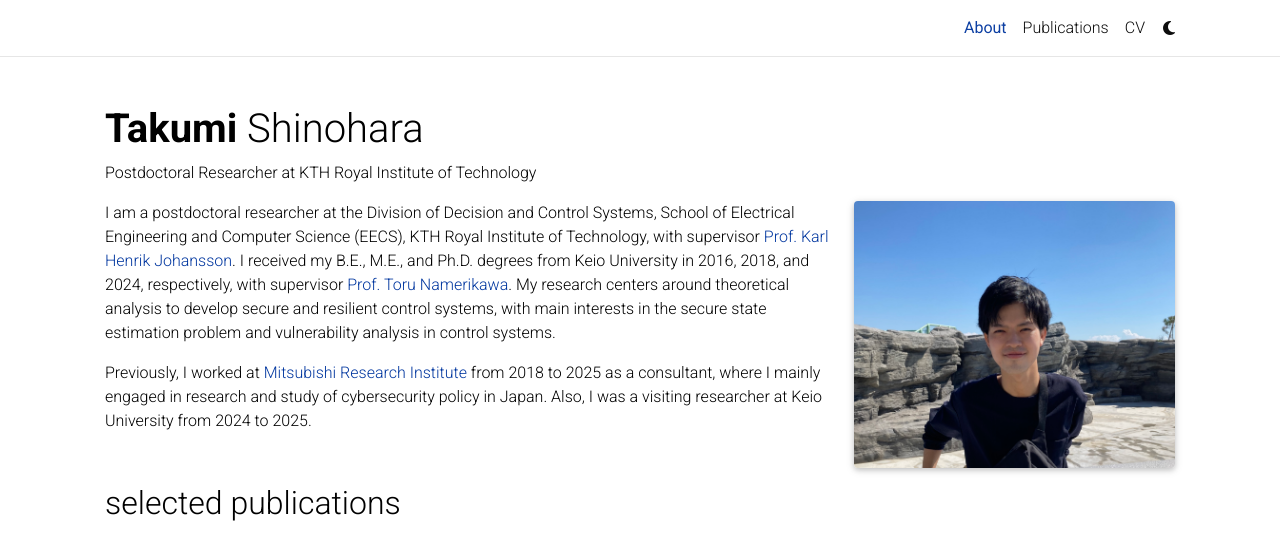
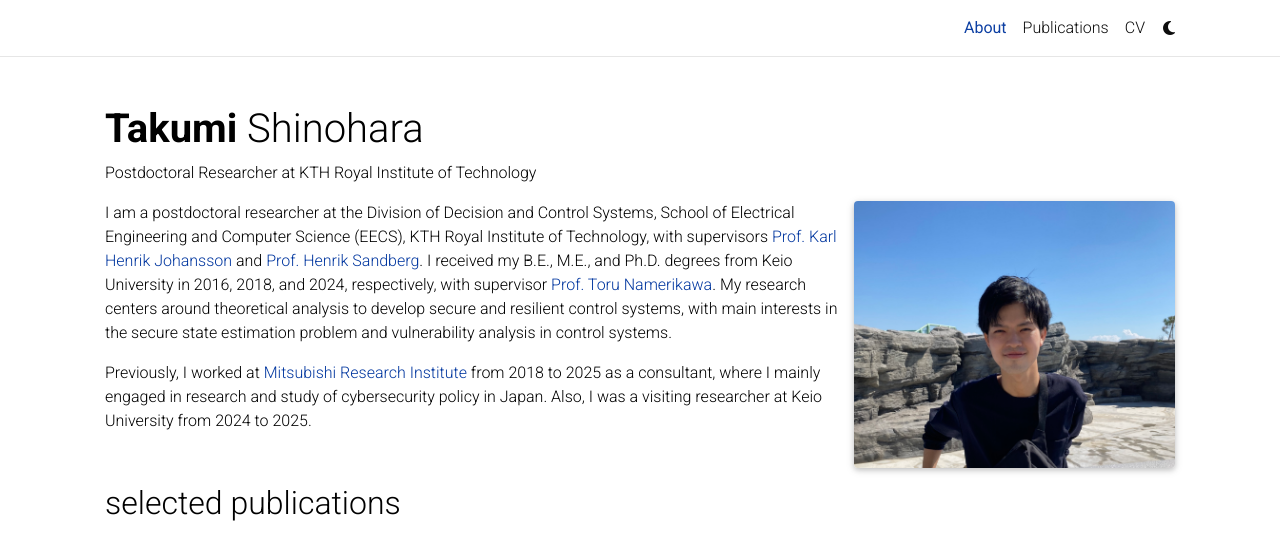
Before and after one commit to Takumi-Shinohara/Takumi-Shinohara.github.io, a Jekyll site: the page built from _pages/about.md, in a window 1280 px wide, cut to the strip 0-551 px from the top of the page. Built offline with Jekyll 4.4.1, drawn with Linux system fonts in a browser that asks for light colours; full-size pictures stand in for the smaller copies a plugin makes; some web fonts are replaced; comment, search, counter and statistics services are not loaded; a style sheet for code colours, icons or effects is not loaded.

Commit message:
Update about.md

```diff
--- a/_pages/about.md
+++ b/_pages/about.md
@@ -18,6 +18,6 @@ selected_papers: true # includes a list of papers marked as "selected={true}"
 social: true  # includes social icons at the bottom of the page
 ---
 
-I am a postdoctoral researcher at the Division of Decision and Control Systems, School of Electrical Engineering and Computer Science (EECS), KTH Royal Institute of Technology, with supervisor [Prof. Karl Henrik Johansson](https://people.kth.se/~kallej/index.html). I received my B.E., M.E., and Ph.D. degrees from Keio University in 2016, 2018, and 2024, respectively, with supervisor [Prof. Toru Namerikawa](https://www.st.keio.ac.jp/en/tprofile/sd/namerikawa_toru.html). My research centers around theoretical analysis to develop secure and resilient control systems, with main interests in the secure state estimation problem and vulnerability analysis in control systems.
+I am a postdoctoral researcher at the Division of Decision and Control Systems, School of Electrical Engineering and Computer Science (EECS), KTH Royal Institute of Technology, with supervisors [Prof. Karl Henrik Johansson](https://people.kth.se/~kallej/index.html) and [Prof. Henrik Sandberg](https://people.kth.se/~hsan/index.html). I received my B.E., M.E., and Ph.D. degrees from Keio University in 2016, 2018, and 2024, respectively, with supervisor [Prof. Toru Namerikawa](https://www.st.keio.ac.jp/en/tprofile/sd/namerikawa_toru.html). My research centers around theoretical analysis to develop secure and resilient control systems, with main interests in the secure state estimation problem and vulnerability analysis in control systems.
 
 Previously, I worked at [Mitsubishi Research Institute](https://www.mri.co.jp/en/) from 2018 to 2025 as a consultant, where I mainly engaged in research and study of cybersecurity policy in Japan. Also, I was a visiting researcher at Keio University from 2024 to 2025.
```
